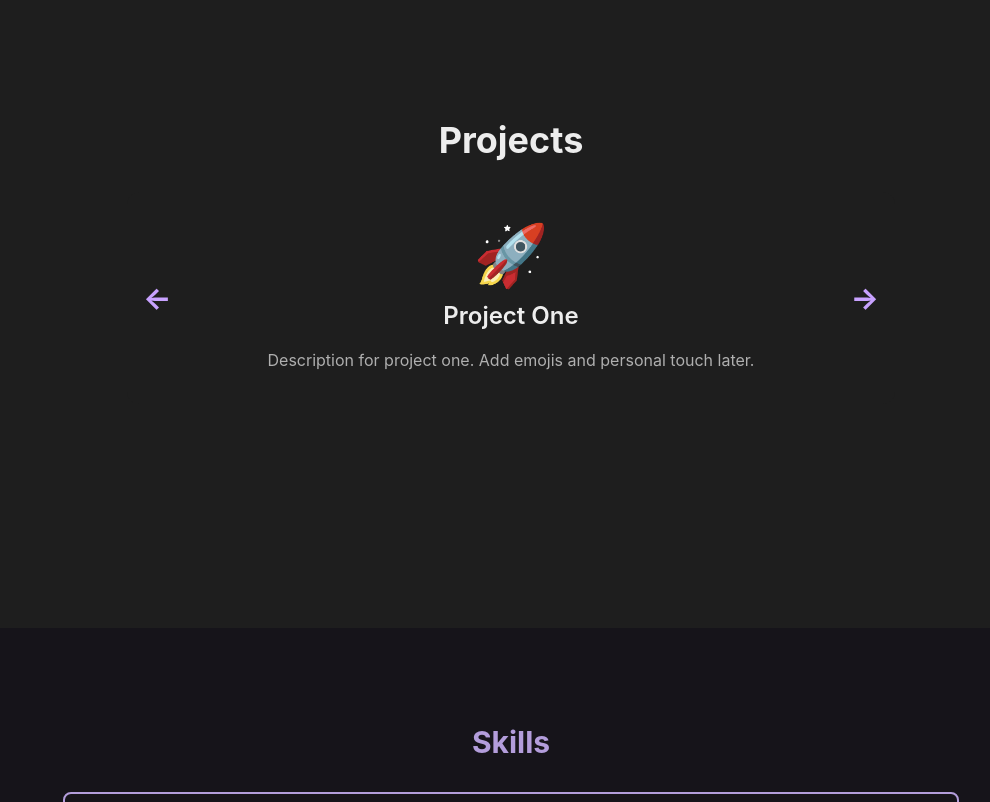
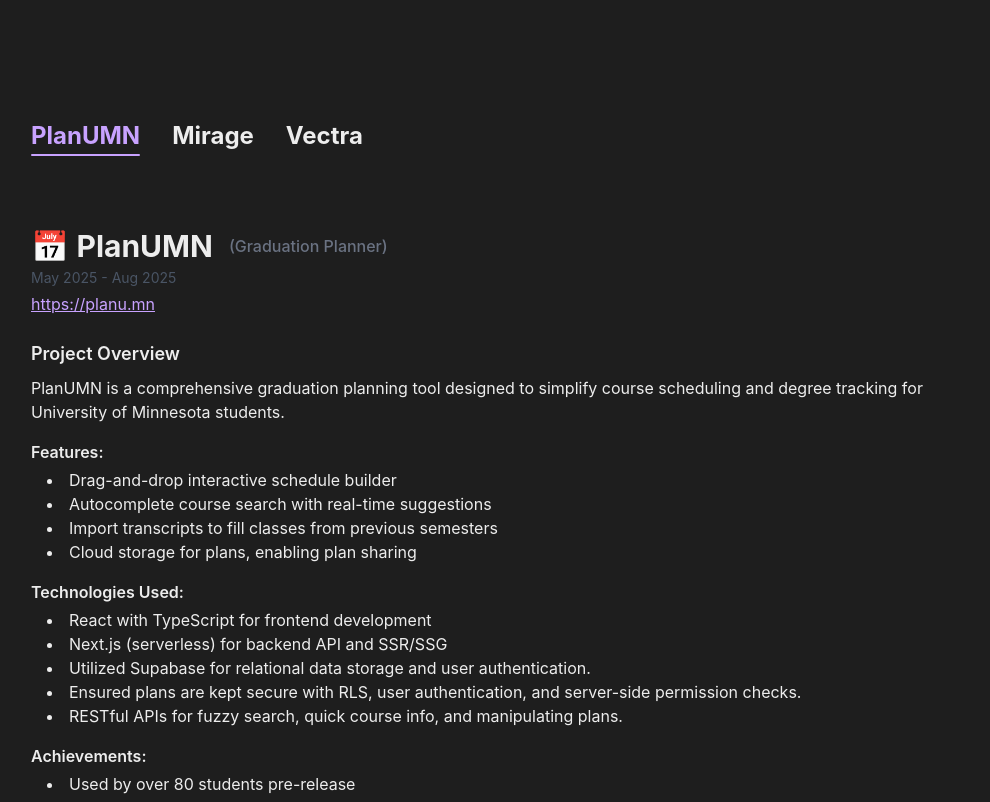
Before and after one commit to hadiahmad06/aidah.dev, a Next.js app: page / in a window 1280 px wide. Shown: the part 1000-1802 px from the top of the page, without its empty margins (129-1119 px from the left). Built offline with nearby package versions, Linux system fonts and the light colour scheme.

Commit message:
[4o] scaffold: made Projects, still need stylistic changes

```diff
--- a/src/app/globals.css
+++ b/src/app/globals.css
@@ -5,7 +5,7 @@
   --background: #1e1e1e; /* graphite background */
   --foreground: #ededed; /* light foreground text */
   --accent: #c8a2ff;     /* lilac accent color */
-  --font-sans: 'Inter', 'Poppins', 'Arial', sans-serif;
+  --font-sans: 'Inter', 'Helvetica Neue', Helvetica, Arial, sans-serif;
   --font-mono: 'JetBrains Mono', 'Fira Code', monospace;
 }
 
--- a/src/app/page.tsx
+++ b/src/app/page.tsx
@@ -15,10 +15,10 @@
       <Projects />
 
       {/* Skills Section */}
-      <Skills />
+      {/* <Skills /> */}
 
       {/* About Me Section */}
-      <AboutMe />
+      {/* <AboutMe /> */}
 
       {/* Contact Section */}
       <Contact />
--- a/src/components/Projects.tsx
+++ b/src/components/Projects.tsx
@@ -1,81 +1,219 @@
-
-
 "use client";
 
 import { useState } from "react";
 
 type Project = {
-  title: string;
-  description: string;
-  emoji: string;
-  image?: string;
+  title: string;            // Display name
+  alias?: string;           // Alternate name, e.g., "Workout Tracker"
+  type?: string;            // Personal / Partner / Class Project
+  description?: string;     // Short text description
+  body?: React.ReactNode;   // Full HTML or JSX content for the body
+  emoji?: string;           // Emoji/icon
+  image?: string;           // Optional image URL
+  startDate?: string;       // ISO date string or formatted date
+  endDate?: string;         // ISO date string or formatted date
+  link?: string;            // URL to project or repo
+  tags?: string[];          // Optional tags for filtering
 };
 
 const projects: Project[] = [
   {
-    title: "Project One",
-    description: "Description for project one. Add emojis and personal touch later.",
-    emoji: "🚀",
-    image: undefined,
+    title: "PlanUMN",
+    alias: "Graduation Planner",
+    type: "Partner Project",
+    emoji: "📅",
+    startDate: "May 2025",
+    endDate: "Aug 2025",
+    body: (
+      <div>
+        <h3 className="font-semibold text-lg mb-2">Project Overview</h3>
+        <p>
+          PlanUMN is a comprehensive graduation planning tool designed to simplify course scheduling and degree tracking for University of Minnesota students.
+        </p>
+        <h4 className="font-semibold mt-4 mb-1">Features:</h4>
+        <ul className="list-disc list-inside ml-4">
+          <li>Drag-and-drop interactive schedule builder</li>
+          <li>Autocomplete course search with real-time suggestions</li>
+          {/* <li>Rule-based scheduling to avoid conflicts and prerequisites</li>
+          <li>Degree audit integration to track graduation requirements</li> */}
+          <li>Import transcripts to fill classes from previous semesters</li>
+          <li>Cloud storage for plans, enabling plan sharing</li>
+        </ul>
+        <h4 className="font-semibold mt-4 mb-1">Technologies Used:</h4>
+        <ul className="list-disc list-inside ml-4">
+          <li>React with TypeScript for frontend development</li>
+          <li>Next.js (serverless) for backend API and SSR/SSG</li>
+          <li>Utilized Supabase for relational data storage and user authentication.</li>
+          <li>Ensured plans are kept secure with RLS, user authentication, and server-side permission checks.</li>
+          <li>RESTful APIs for fuzzy search, quick course info, and manipulating plans.</li>
+        </ul>
+        <h4 className="font-semibold mt-4 mb-1">Achievements:</h4>
+        <ul className="list-disc list-inside ml-4">
+          <li>Used by over 80 students pre-release</li>
+          {/* <li>Featured in the University’s student innovation showcase</li> */}
+        </ul>
+      </div>
+    ),
+    link: "https://planu.mn"
   },
   {
-    title: "Project Two",
-    description: "Description for project two. Add emojis and personal touch later.",
-    emoji: "🎨",
-    image: undefined,
+    title: "Mirage",
+    alias: "AI Assistant",
+    type: "Personal Project",
+    emoji: "🪞",
+    startDate: "Jan 2023",
+    endDate: "Present",
+    body: (
+      <div>
+        <h3 className="font-semibold text-lg mb-2">Project Overview</h3>
+        <p>
+          Mirage is an AI assistant application featuring a MacOS UI overlay that lets users prompt any LLM available through the OpenRouter API. {/* Its Node.js backend uses RAG and vector search to provide relevant responses. */}
+        </p>
+        <h4 className="font-semibold mt-4 mb-1">Features:</h4>
+        <ul className="list-disc list-inside ml-4">
+          <li>MacOS UI overlay for a native desktop experience</li>
+          <li>Supports any LLM available via OpenRouter API</li>
+          <li>Node.js backend with RAG (Retrieval-Augmented Generation) and vector search</li>
+          <li>Fast, context-aware AI responses for complex queries</li>
+          <li>Multi-sectioned architecture for modularity and scalability</li>
+          <li>Cloud storage enables cross-platform usage</li>
+        </ul>
+        <h4 className="font-semibold mt-4 mb-1">Technologies Used:</h4>
+        <ul className="list-disc list-inside ml-4">
+          <li>SwiftUI for MacOS UI overlay</li>
+          <li>React with TypeScript for the static landing page</li>
+          <li>Hosted Dockerized AWS EC2 for backend and vector embedding</li>
+          <li>Node.js backend implementing RAG and vector search</li>
+          <li>OpenRouter API for LLM access and AI responses</li>
+          <li>AWS EBS for vector data and AWS RDS for chat logs</li>
+        </ul>
+        <h4 className="font-semibold mt-4 mb-1">Achievements:</h4>
+        <ul className="list-disc list-inside ml-4">
+          <li>Enabled flexible AI assistant experience supporting multiple LLMs</li>
+          <li>Created a lightweight MacOS overlay, aimed to increase usability and productivity.</li>
+          {/* <li>Delivered fast and context-aware responses using RAG + vector search</li> */}
+        </ul>
+      </div>
+    ),
+    link: "https://mirag.app"
   },
   {
-    title: "Project Three",
-    description: "Description for project three. Add emojis and personal touch later.",
-    emoji: "💡",
-    image: undefined,
-  },
+    title: "Vectra",
+    alias: "Workout Tracker",
+    type: "Personal Project",
+    emoji: "💪",
+    startDate: "Nov 2024",
+    endDate: "Present",
+    body: (
+      <div>
+        <h3 className="font-semibold text-lg mb-2">Project Overview</h3>
+        <p>
+          A cross-platform workout tracker and planner designed to help users log and track long-term strength training progress efficiently.
+        </p>
+        <h4 className="font-semibold mt-4 mb-1">Features:</h4>
+        <ul className="list-disc list-inside ml-4">
+          <li>Log workouts and track strength progression over time</li>
+          <li>Scraped exercise and muscle group data using Playwright</li>
+          <li>Cross-platform support for mobile devices via React Native</li>
+          <li>User research-informed UI/UX for intuitive day-to-day use</li>
+        </ul>
+        <h4 className="font-semibold mt-4 mb-1">Technologies Used:</h4>
+        <ul className="list-disc list-inside ml-4">
+          <li>React Native for cross-platform mobile development</li>
+          <li>TypeScript for type safety and maintainable code</li>
+          <li>Playwright for web scraping and data collection</li>
+          <li>Local storage / SQLite for offline use</li>
+        </ul>
+        <h4 className="font-semibold mt-4 mb-1">Achievements:</h4>
+        <ul className="list-disc list-inside ml-4">
+          <li>Created a dataset of exercises and targeted muscle groups for recommendation engine</li>
+          <li>Validated app features through informal student user research</li>
+        </ul>
+      </div>
+    ),
+    link: "https://github.com/hadiahmad06/vectra", // Optional: Add if there is a demo or repo
+  }
 ];
 
 export default function Projects() {
   const [currentIndex, setCurrentIndex] = useState(0);
 
-  const prevProject = () => {
-    setCurrentIndex((prev) => (prev - 1 + projects.length) % projects.length);
-  };
-
-  const nextProject = () => {
-    setCurrentIndex((prev) => (prev + 1) % projects.length);
-  };
-
-  const project = projects[currentIndex];
-
   return (
-    <section className="flex flex-col items-center gap-8 py-24">
-      <h2 className="text-4xl font-bold">Projects</h2>
-      <div className="relative w-full max-w-3xl flex flex-col items-center bg-background/20 p-8 rounded-xl">
-        {/* Project Content */}
-        <div className="flex flex-col items-center gap-4 text-center">
-          <div className="text-6xl">{project.emoji}</div>
-          <h3 className="text-2xl font-semibold">{project.title}</h3>
-          <p className="text-foreground/70">{project.description}</p>
-          {project.image && (
-            <img
-              src={project.image}
-              alt={project.title}
-              className="mt-4 rounded-lg"
-            />
+    <section className="flex flex-col items-start gap-12 py-24 px-8 max-w-5xl mx-auto">
+      <header className="flex space-x-8 mb-6">
+        {projects.map((project, index) => (
+          <button
+            key={project.title}
+            onClick={() => setCurrentIndex(index)}
+            className={`relative text-2xl font-bold pb-1 transition-colors duration-300 focus:outline-none`}
+            style={{
+              fontFamily: "var(--font-sans)",
+              color: index === currentIndex ? "var(--accent)" : "var(--foreground)",
+            }}
+          >
+            {project.title}
+            {index === currentIndex && (
+              <span
+                className="absolute left-0 bottom-0 w-full h-0.5 rounded"
+                style={{
+                  background: `linear-gradient(90deg, var(--accent), var(--accent))`,
+                  animation: "underlineSlide 0.5s ease forwards",
+                }}
+              />
+            )}
+          </button>
+        ))}
+      </header>
+      <style>
+        {`
+          @keyframes underlineSlide {
+            0% {
+              transform: scaleX(0);
+              transform-origin: left;
+            }
+            100% {
+              transform: scaleX(1);
+              transform-origin: left;
+            }
+          }
+        `}
+      </style>
+      <div className="flex-1">
+        <div className="mb-4">
+          <h2 className="text-3xl font-bold flex items-center gap-2 mb-1">
+            {projects[currentIndex].emoji && (
+              <span className="text-3xl">{projects[currentIndex].emoji}</span>
+            )}
+            <span>{projects[currentIndex].title}</span>
+            {projects[currentIndex].alias && (
+              <span className="ml-2 text-base text-gray-500 font-medium">({projects[currentIndex].alias})</span>
+            )}
+          </h2>
+          {(projects[currentIndex].startDate || projects[currentIndex].endDate) && (
+            <div className="text-sm text-gray-600 mb-1">
+              {projects[currentIndex].startDate}
+              {projects[currentIndex].endDate
+                ? ` - ${projects[currentIndex].endDate}`
+                : ""}
+            </div>
+          )}
+          {projects[currentIndex].description && (
+            <p className="text-lg text-gray-700 mb-2">{projects[currentIndex].description}</p>
+          )}
+          {projects[currentIndex].link && (
+            <a
+              href={projects[currentIndex].link}
+              className="inline-block text-accent underline mb-2"
+              target="_blank"
+              rel="noopener noreferrer"
+            >
+              {projects[currentIndex].link}
+            </a>
           )}
         </div>
-
-        {/* Navigation Arrows */}
-        <button
-          onClick={prevProject}
-          className="absolute left-4 top-1/2 -translate-y-1/2 text-3xl font-bold text-accent hover:text-accent/80 transition"
-        >
-          &#8592;
-        </button>
-        <button
-          onClick={nextProject}
-          className="absolute right-4 top-1/2 -translate-y-1/2 text-3xl font-bold text-accent hover:text-accent/80 transition"
-        >
-          &#8594;
-        </button>
+        {projects[currentIndex].body && (
+          <div className="prose max-w-none">{projects[currentIndex].body}</div>
+        )}
       </div>
     </section>
   );
```
